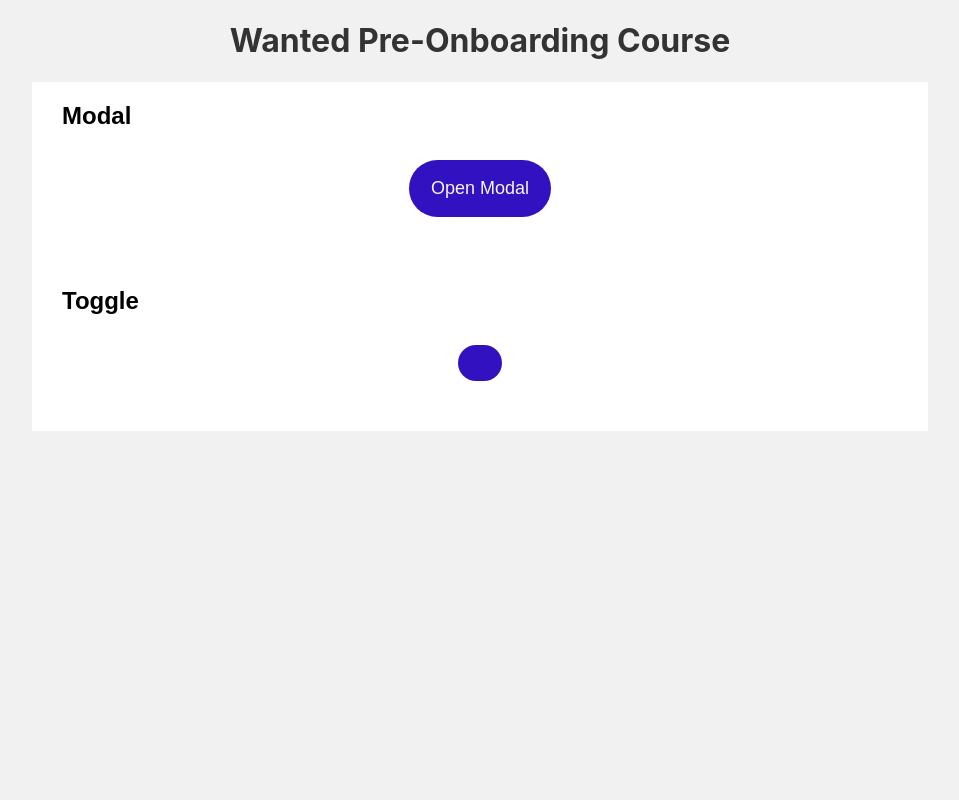
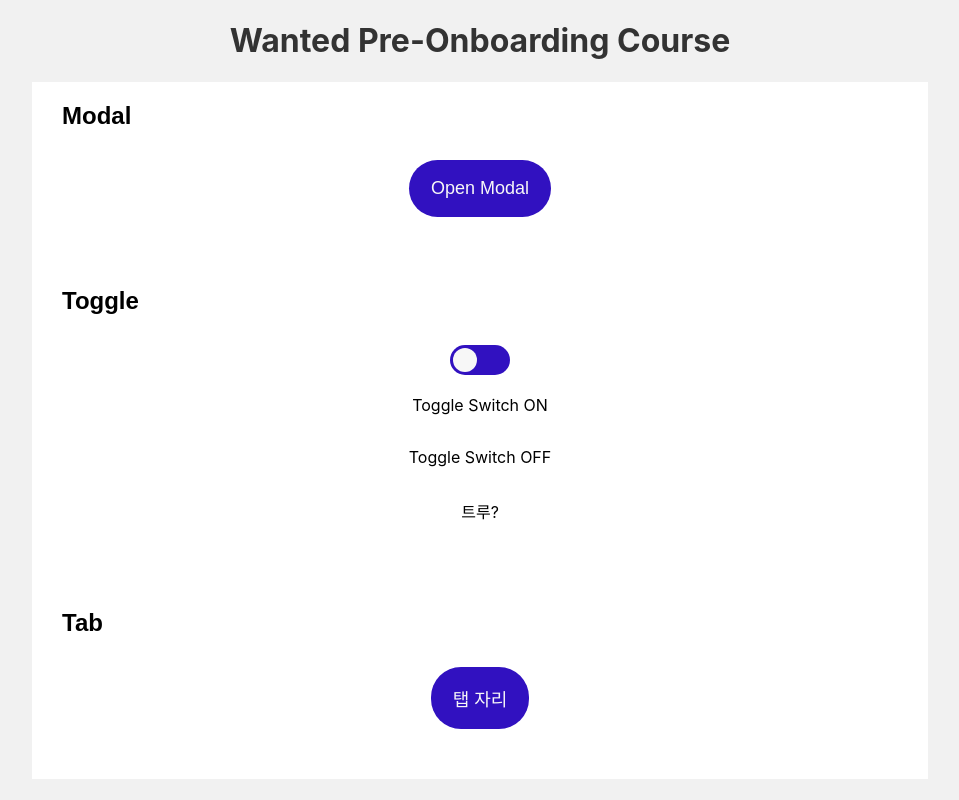
Before and after one commit to sana0803/wanted_pre_onboarding, a React (Create React App) app in the folder custom-component/: page / in a window 1280 px wide. Shown: the whole page, without its empty margins (160-1119 px from the left). Built offline with nearby package versions, Linux system fonts and the light colour scheme.

Commit message:
chore: add toggle, tab js

```diff
--- a/custom-component/src/App.js
+++ b/custom-component/src/App.js
@@ -1,6 +1,7 @@
 import './App.scss';
 import Modal from './component/Modal';
 import Toggle from './component/Toggle';
+import Tab from './component/Tab';
 
 function App() {
   return (
@@ -11,6 +12,7 @@
       <main>
         <Modal />
         <Toggle />
+        <Tab />
       </main>
     </div>
   );
--- a/custom-component/src/App.scss
+++ b/custom-component/src/App.scss
@@ -1,8 +1,9 @@
 @mixin flex-box {
   display: flex;
-  // background-color: #333;
-  // justify-content: center;
-  // align-items: center;
+  flex-direction: column;
+  // background-color: #888;
+  justify-content: center;
+  align-items: center;
   margin: 30px 0 50px 0;
 }
 
--- /dev/null
+++ b/custom-component/src/component/Tab.js
@@ -0,0 +1,16 @@
+import React from 'react';
+
+const Tab = () => {
+  return (
+    <div>
+      <h2>Tab</h2>
+      <div className='flex-box'>
+        <button className='modal-btn'>
+          탭 자리
+        </button>
+      </div>
+    </div>
+  );
+};
+
+export default Tab;
--- a/custom-component/src/component/Toggle.js
+++ b/custom-component/src/component/Toggle.js
@@ -1,13 +1,28 @@
-import React from 'react';
+import React, { useState } from 'react';
+import '../css/toggle.scss';
 
 const Toggle = () => {
+  const [toggleOn, setToggleOn] = useState(true)
+
+  const offToggle = () => {
+    console.log('토글 오프')
+    setToggleOn(false)
+  }
+  const onToggle = () => {
+    setToggleOn(true)
+  }
+
   return (
     <div>
       <h2>Toggle</h2>
       <div className='flex-box'>
-        <div className='modal-btn'>
-          <div className='circle'></div>
+        <div className='toggle-switch'>
+          <div className='toggle-circle' onClick={offToggle}>
+          </div>
         </div>
+        <p className='on-off'>Toggle Switch ON</p>
+        <p>Toggle Switch OFF</p>
+        <p>트루? {toggleOn}</p>
       </div>
     </div>
   );
--- a/custom-component/src/css/modal.scss
+++ b/custom-component/src/css/modal.scss
@@ -1,4 +1,4 @@
-$blue: rgb(49, 17, 192) !global;
+$blue: rgb(49, 17, 192);
 $white: #f7f7f7;
 
 .modal-btn {
--- /dev/null
+++ b/custom-component/src/css/toggle.scss
@@ -0,0 +1,24 @@
+$blue: rgb(49, 17, 192);
+$white: #f7f7f7;
+
+.toggle-switch {
+  background-color: $blue;
+  width: 60px;
+  height: 30px;
+  border-radius: 30px;
+  display: flex;
+  align-items: center;
+}
+
+.toggle-circle {
+  background-color: $white;
+  width: 24px;
+  height: 24px;
+  border-radius: 24px;
+  margin: 0 3px;
+  cursor: pointer;
+}
+
+.on-off {
+  margin-top: 20px;
+}
```
Also changed, not shown: custom-component/public/logo192.png (deleted), custom-component/public/logo512.png (deleted).
